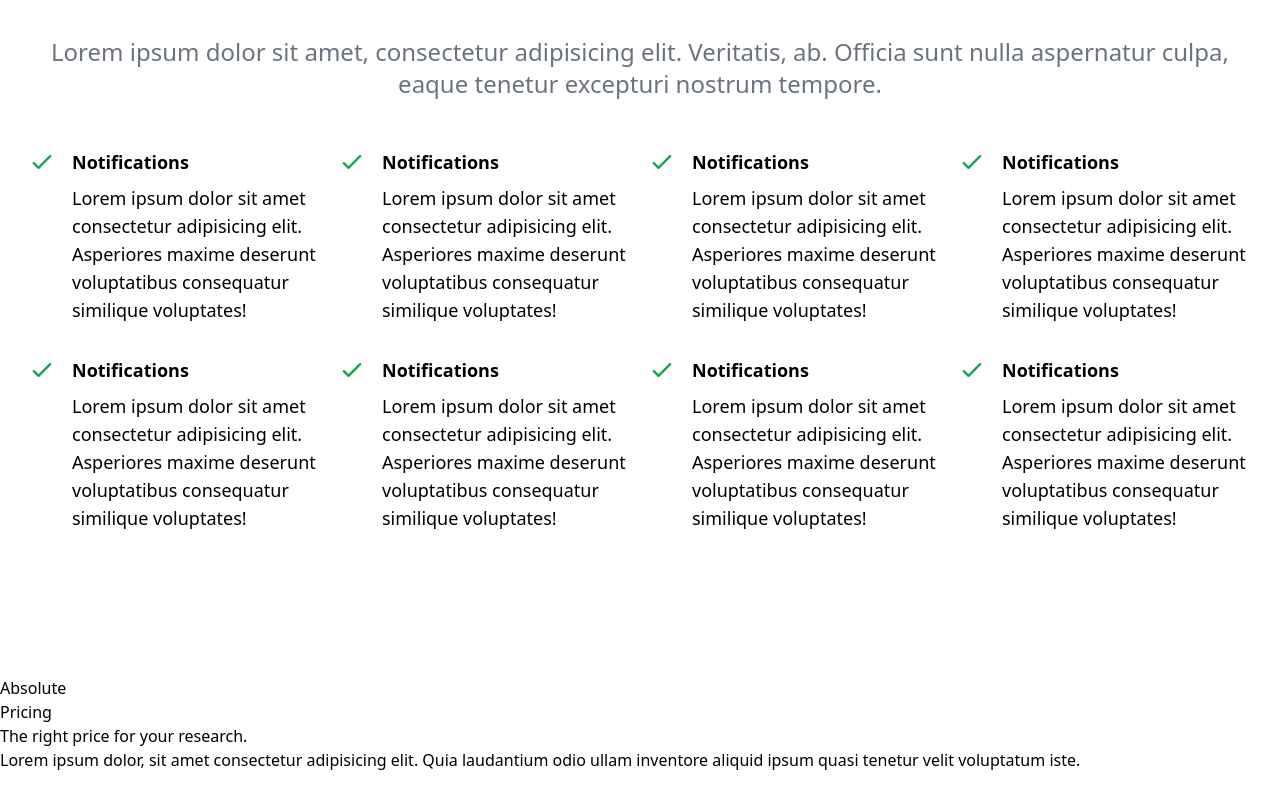
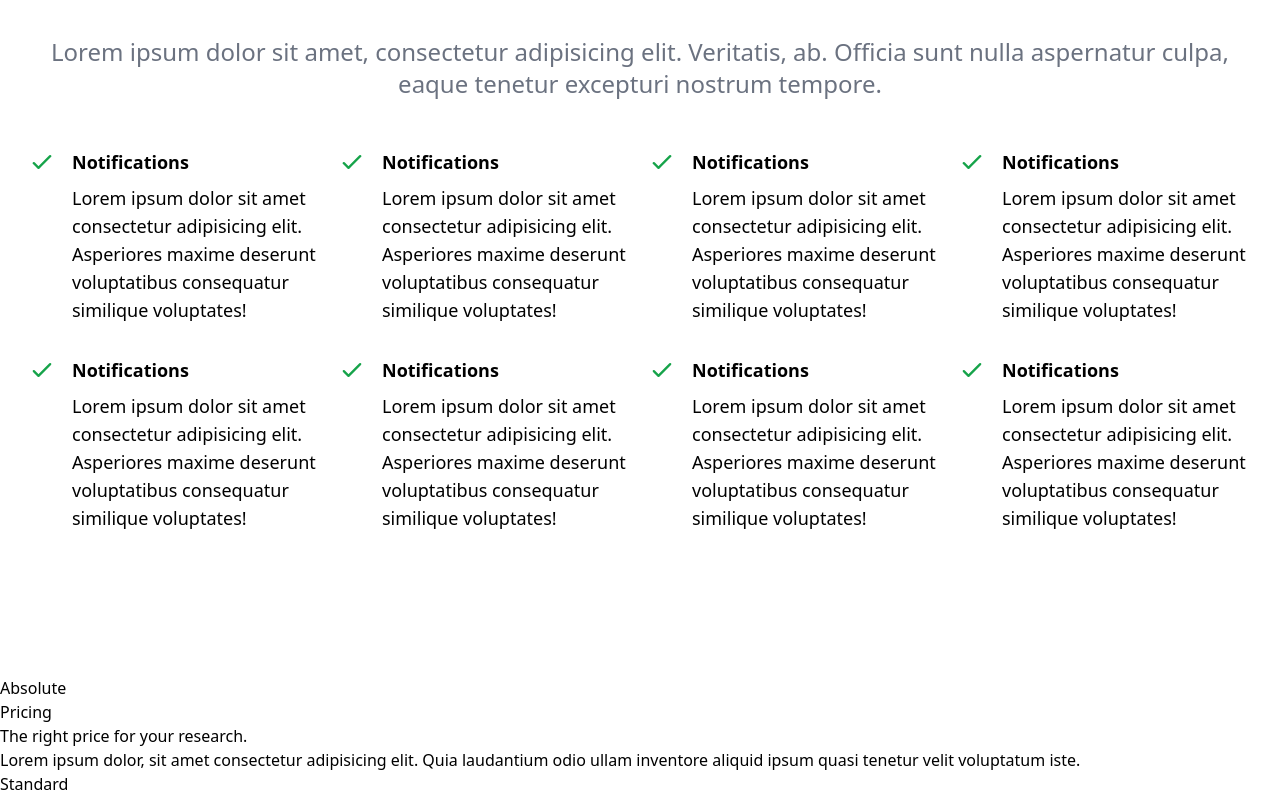
Before and after one commit to kwakyebrilliant/cloud-app-tailwind, a React (Create React App) app: page / in a window 1280 px wide. Shown: the part 2374-3170 px from the top of the page. Before the commit the page ends 3146 px from the top, so only its background shows below. Built offline with nearby package versions, Linux system fonts and the light colour scheme.

Commit message:
span added

```diff
--- a/src/components/Pricing.jsx
+++ b/src/components/Pricing.jsx
@@ -18,6 +18,13 @@ const Pricing = () => {
                         voluptatum iste.
                     </p>
                 </div>
+
+
+                <div>
+                    <div>
+                       <span>Standard</span>
+                    </div>
+                </div>
             </div>
         </div>
     </div>
```
